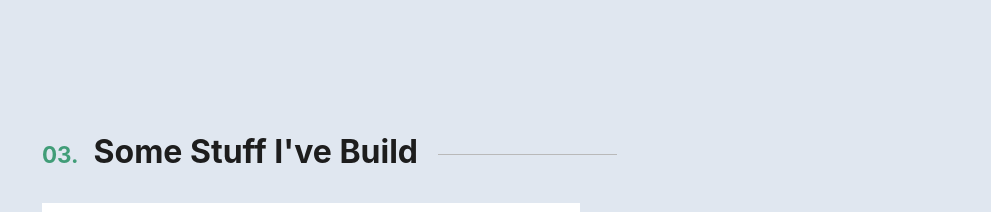
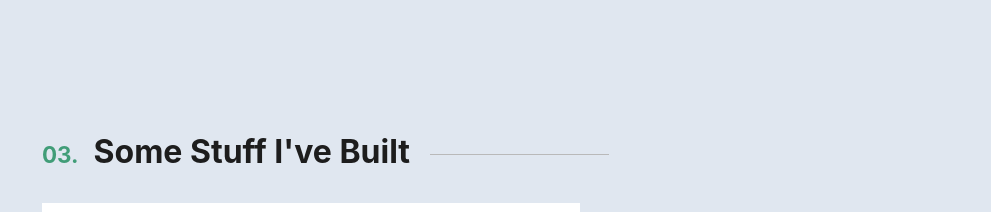
Before and after one commit to ziyak97/my-website, a React (Create React App) app: page / in a window 1280 px wide. Shown: the part 2460-2672 px from the top of the page, without its empty margins (150-1141 px from the left). Built offline with nearby package versions, Linux system fonts and the light colour scheme.

Commit message:
Corrected gramatical error.

```diff
--- a/src/components/work/work.component.jsx
+++ b/src/components/work/work.component.jsx
@@ -17,7 +17,7 @@ const Work = () => {
         <section id='work' className={styles.work}>
             <ScrollAnimation animateIn="fadeIn" duration={1.5}>
 
-                <h3 className={styles.title}>Some Stuff I've Build</h3>
+                <h3 className={styles.title}>Some Stuff I've Built</h3>
 
                 <ScrollAnimation animateIn="fadeIn" duration={1.5}>
                     <div className={styles.project}>
```
